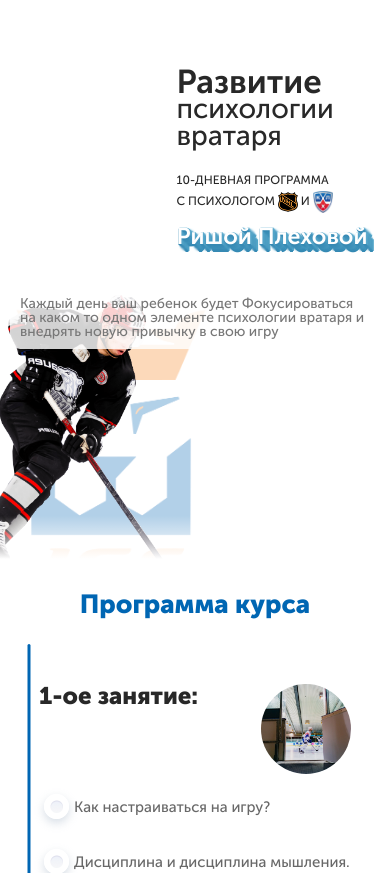
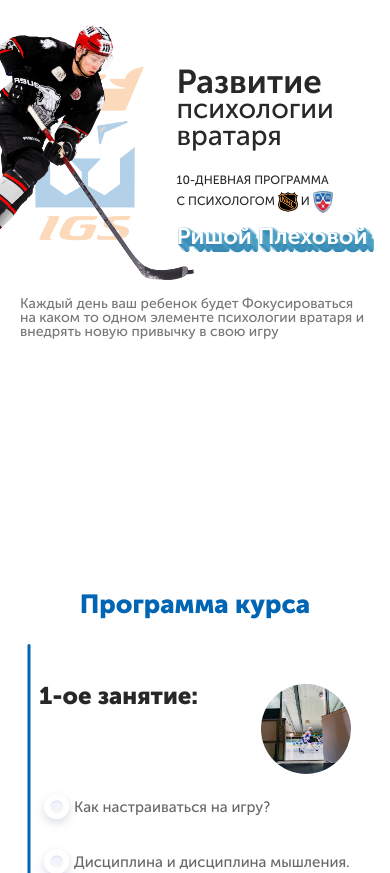
Before and after one commit to DiaperHater/gry_psy_players, a PHP site: page /index.html in a window 390 px wide. Shown: the part 55-928 px from the top of the page. Run offline with PHP 8.4, Linux system fonts and the light colour scheme; some web fonts are replaced.

Commit message:
intro bg image position fixed

```diff
--- a/css/style.css
+++ b/css/style.css
@@ -1211,7 +1211,8 @@ section {
 }
 @media screen and (max-width: 730px) {
   .intro .intro-bg .image-bg__outter {
-    width: 60%;
+    width: 63vw;
+    height: 63vw;
     left: -75px;
   }
   .s7 {
@@ -1238,11 +1239,6 @@ section {
   }
   .intro .intro__content .intro__title {
     width: 55%;
-  }
-  .intro .intro-bg .image-bg__outter {
-    height: 100%;
-    width: 60%;
-    top: -120px;
   }
   .program-section .program-section__topcs-list::before {
     left: 30%;
@@ -1315,14 +1311,10 @@ section {
     border-radius: 10px;
     padding: 10px;
   }
-  .intro .intro-bg {
-    width: 481px;
-    height: 100vh;
-    overflow: hidden;
+  .intro .intro-bg .image-bg__outter {
+    left: -50px;
   }
-  .intro .intro-bg .image-bg__outter {
-    top: 0;
-  }
+
   .s4 .s4__body {
     display: block;
   }
@@ -1352,6 +1344,12 @@ section {
 
   .intro .intro__content .intro__title .intro-benefits__block {
     top: 316px;
+  }
+
+  .intro .intro-bg .image-bg__outter {
+    width: 255px;
+    height: 255px;
+    left: -80px;
   }
 
   .intro .intro-bg .image-bg__outter .image-bg__inner .intro__bg1-img {
--- a/css/style.scss
+++ b/css/style.scss
@@ -1464,11 +1464,12 @@ section {
 
 
 	.intro .intro-bg .image-bg__outter {
-		width: 60%;
-		left: -75px;
-		.image-bg__inner .intro__bg2-img {
-
-		}
+			width: 63vw;
+			height: 63vw;
+			left: -75px;
+			.image-bg__inner {
+
+			}
 	}
 
 	.s7 {
@@ -1500,10 +1501,8 @@ section {
 		}
 
 		.intro-bg .image-bg__outter {
-			height: 100%;
-			width: 60%;
-			top: -120px;
-			// left: -120px;
+
+
 
 			.image-bg__inner .intro__bg1-img {
 				// opacity: 0.3;
@@ -1619,18 +1618,8 @@ section {
 		}
 
 		.intro-bg {
-			width: 481px;
-			height: 100vh;
-			overflow: hidden;
 			.image-bg__outter {
-				top: 0;
-				.image-bg__inner {
-					.intro__bg1-img {
-
-					}
-					.intro__bg2-img {
-					}
-				}
+				left: -50px;
 			}
 
 		}
@@ -1668,6 +1657,12 @@ section {
 	}
 	.intro .intro__content .intro__title .intro-benefits__block {
 		top: 316px;
+	}
+
+	.intro .intro-bg .image-bg__outter {
+		width: 255px;
+		height: 255px;
+		left: -80px;
 	}
 
 	.intro .intro-bg .image-bg__outter .image-bg__inner .intro__bg1-img {
```
